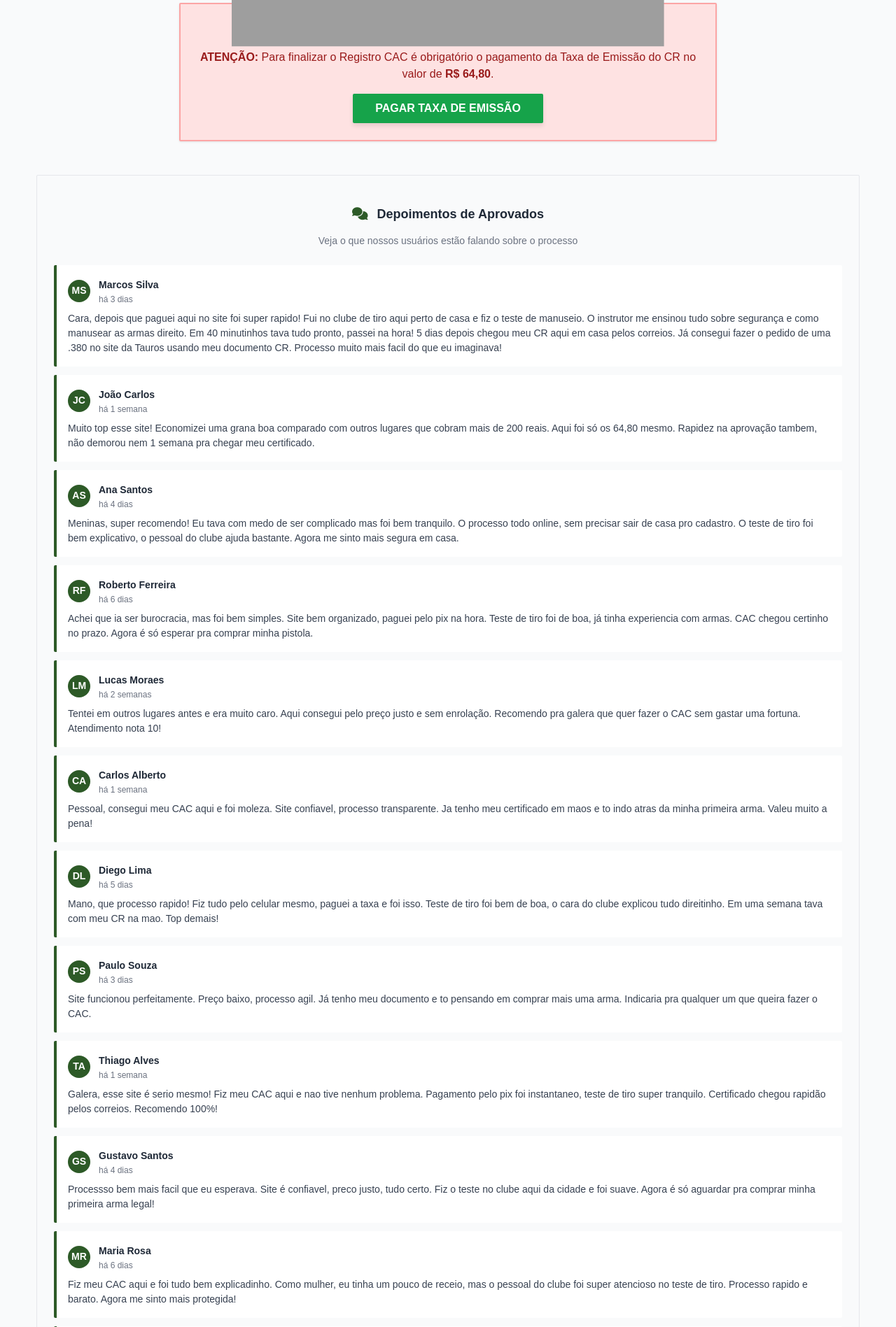
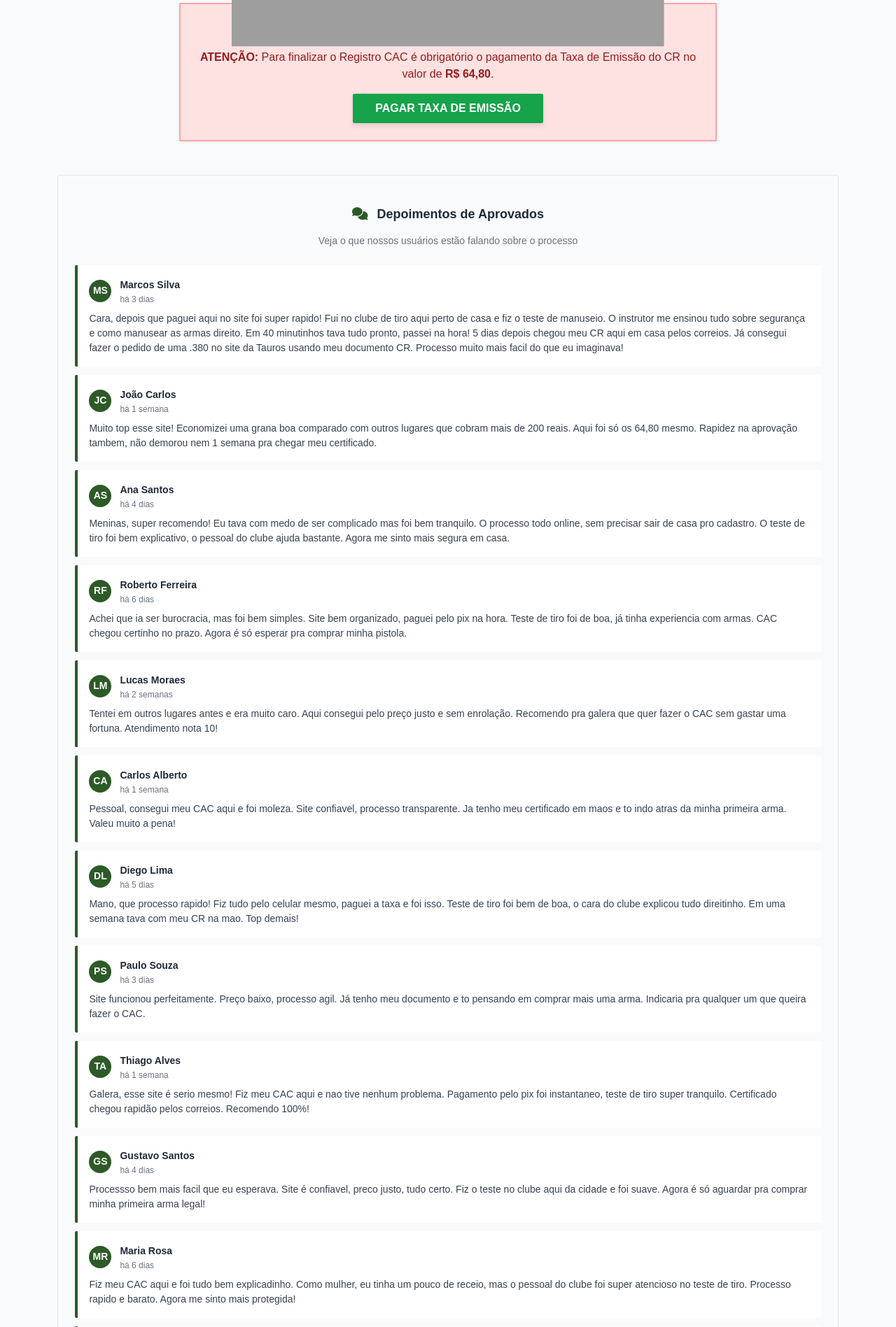
Before and after one commit to Senha1298/cac-1, a Flask app: page /aprovado in a window 1280 px wide. Shown: the part 1231-3128 px from the top of the page at 70% size. Run offline with Flask 3, Linux system fonts and the light colour scheme; the visitor is signed in with stand-in values (Sample User, id 1); data that the repository does not hold is empty; some libraries are stand-ins or nearby versions; some web fonts are replaced; grey boxes are pictures that could not be loaded.

Commit message:
Adjust comment section width for better content display
Update the max-width style for the comment section div in aprovado.html from 1800px to 95% width.

Replit-Commit-Author: Agent
Replit-Commit-Session-Id: 4e8a3271-fc60-46cb-bbe1-2fb08af81737
Replit-Commit-Checkpoint-Type: full_checkpoint
Replit-Commit-Screenshot-Url: https://storage.googleapis.com/screenshot-production-us-central1/a7e5579c-c6ab-4f3c-abec-5cf7d859c244/4e8a3271-fc60-46cb-bbe1-2fb08af81737/BNwfsxB

```diff
--- a/templates/aprovado.html
+++ b/templates/aprovado.html
@@ -110,7 +110,7 @@
     </div>
 
     <!-- Seção de Comentários -->
-    <div style="max-width: 1800px; margin: 48px auto 0 auto; padding: 0 20px;">
+    <div style="width: 95%; margin: 48px auto 0 auto; padding: 0 20px;">
         <div style="background-color: #f9fafb; border: 1px solid #e5e7eb; padding: 24px; border-radius: 2px;">
             <div style="text-align: center; margin-bottom: 24px;">
                 <h3 style="font-size: 18px; font-weight: bold; color: #1f2937; margin-bottom: 8px;">
```
